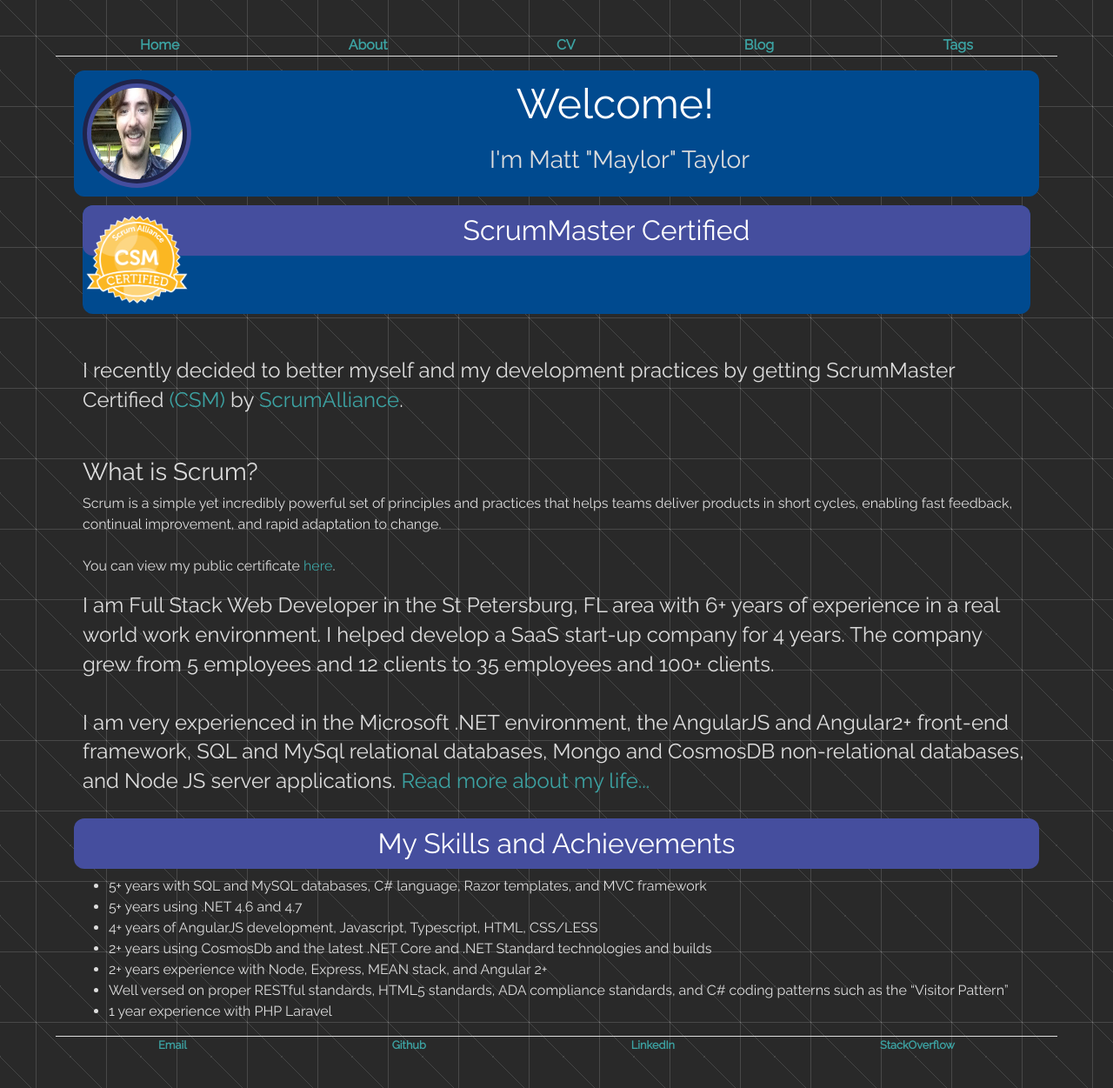
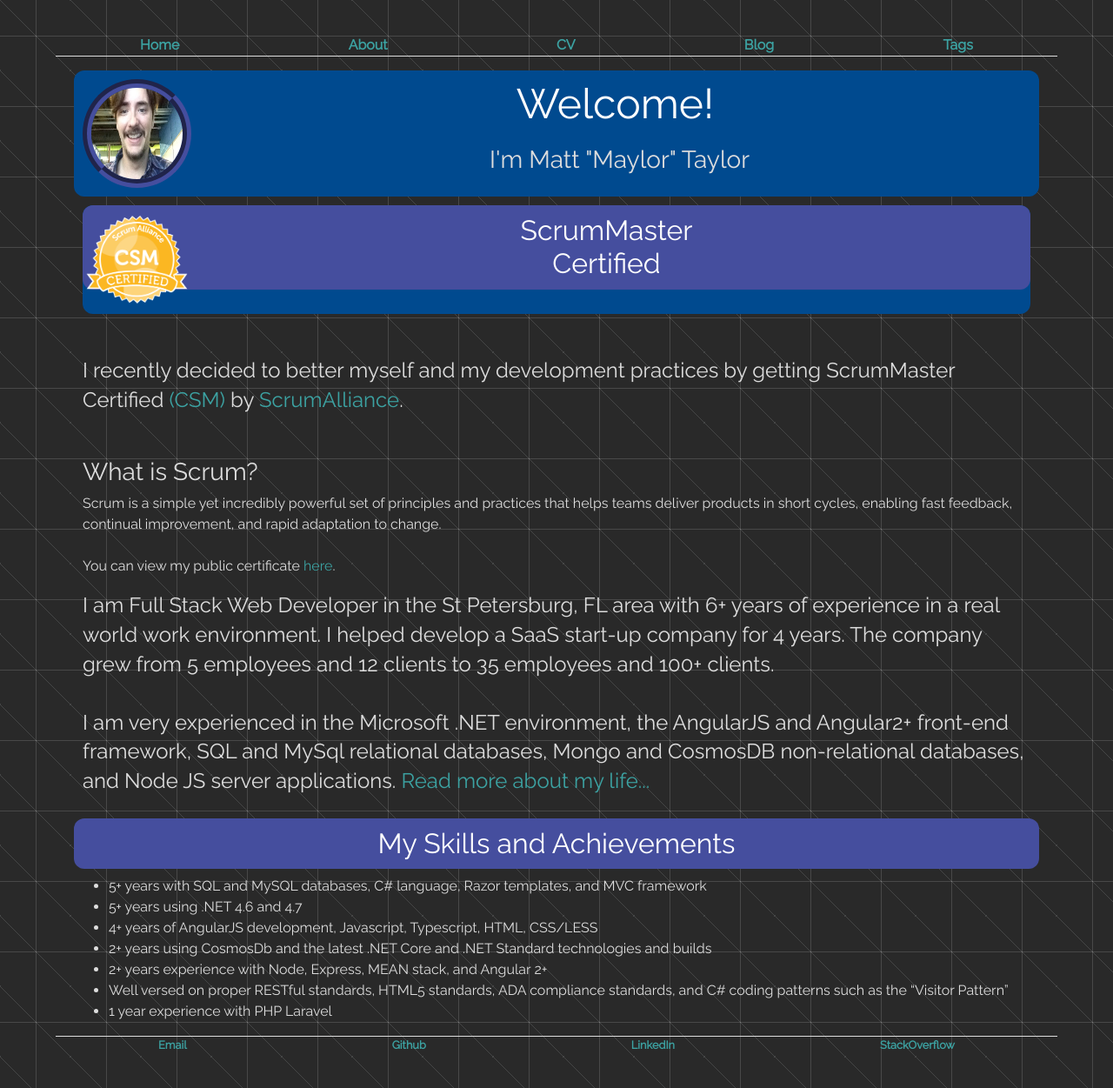
Before and after one commit to maylortaylor/maylortaylor.github.io, a Jekyll site: the page index.html, which Jekyll copies as it is, in a window 1280 px wide. Shown: the whole page at 87% size. Built offline with Jekyll 4.4.1, drawn with Linux system fonts in a browser that asks for light colours; nearby versions of some CDN libraries.

Commit message:
added spacing

```diff
--- a/index.html
+++ b/index.html
@@ -77,7 +77,7 @@
 						<img src="./assets/media//seal-csm.png" class="float-left" alt="CSM Seal" width="125"
 						height="125">
 					</a>
-				<h2 class="header-name">ScrumMaster Certified</h2>
+				<h2 class="header-name">ScrumMaster <br> Certified</h2>
 			</div>
 
 			<br>
```
